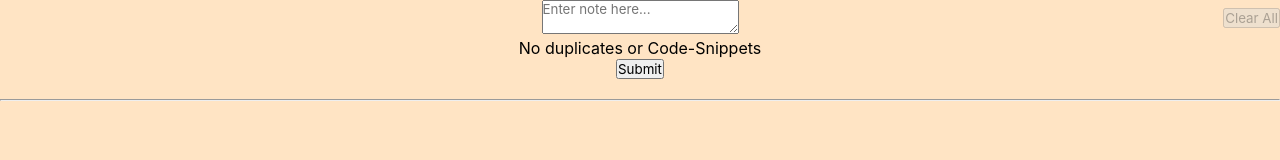
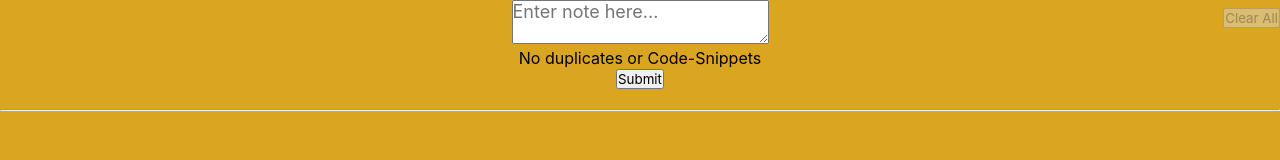
Before and after one commit to PhillipLam89/philliplam89.github.io, a plain HTML site: page index.html in a window 1280 px wide. Drawn offline with Linux system fonts and the light colour scheme.

Commit message:
Update styles.css

```diff
--- a/styles.css
+++ b/styles.css
@@ -7,7 +7,7 @@
 }
 
 body {
-    background-color: bisque;
+    background-color: goldenrod;
     min-height: 100vh;
 }
 
@@ -24,6 +24,7 @@ body {
 
 }
 #userInputForm > textarea {
+  font-size: 18px;
   max-height: 15dvh;
 }
 .stickyNote {
```
